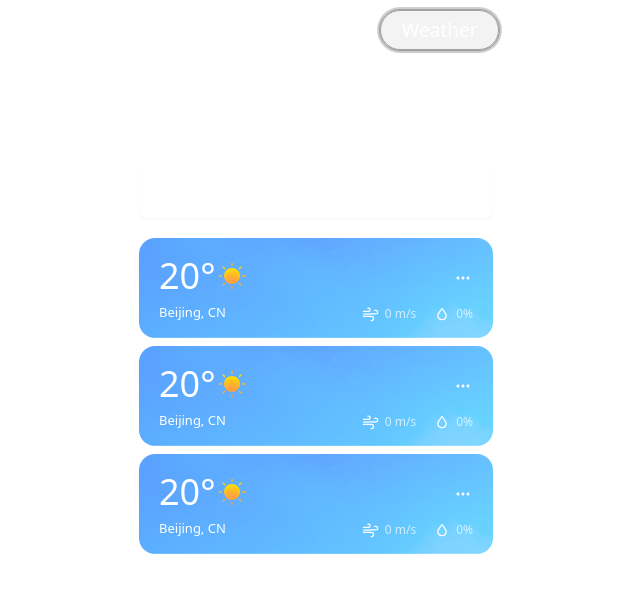
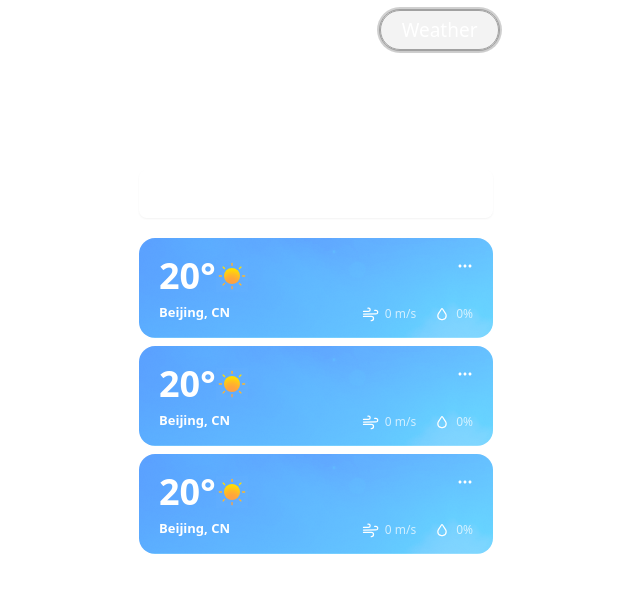
Before and after one commit to webspatial/widget-generator, a React (Vite) app: page / in a window 1280 px wide. Both pictures are taken after a click on the tab "Weather". Shown: the top 592 px of the page, without its empty margins (324-964 px from the left). Built offline with nearby package versions, Linux system fonts and the light colour scheme; no server answers; what @webspatial/core-sdk, @webspatial/react-sdk would draw is missing.

Commit message:
adjust layout for citycard

```diff
--- a/src/pages/home/WeatherCard.tsx
+++ b/src/pages/home/WeatherCard.tsx
@@ -122,13 +122,13 @@ export default function WeatherCard({
       className="relative text-white   bg-[#a0a0a0] rounded-[16px]  w-[354px] h-[100px] "
     >
       <div className="absolute left-[20px] top-[10px] flex items-center gap-0">
-        <span className="text-white text-[36px] h-[55px] leading-[55px]">
+        <span className="text-white text-[36px] font-bold h-[55px] leading-[55px]">
           {Math.round(temperature)}°
         </span>
         <WeatherSmallSVG weatherType={weatherType} />
       </div>
 
-      <div className="absolute left-[20px] bottom-[8px] text-[13px] h-[36px] leading-[36px]">
+      <div className="absolute left-[20px] bottom-[8px] text-[13px] font-bold h-[36px] leading-[36px]">
         {countryCity}
       </div>
 
@@ -150,7 +150,7 @@ export default function WeatherCard({
       <div
         ref={ref2deleteIcon}
         onClick={onRemoveClicked}
-        className="absolute cursor-pointer top-[18px] right-[8px] w-[44px] h-[44px] text-white hover:bg-[#888888]/30 rounded-full"
+        className="absolute cursor-pointer top-[6px] right-[6px] w-[44px] h-[44px] text-white hover:bg-[#888888]/30 rounded-full"
       >
         <DeleteSVG />
       </div>
```
